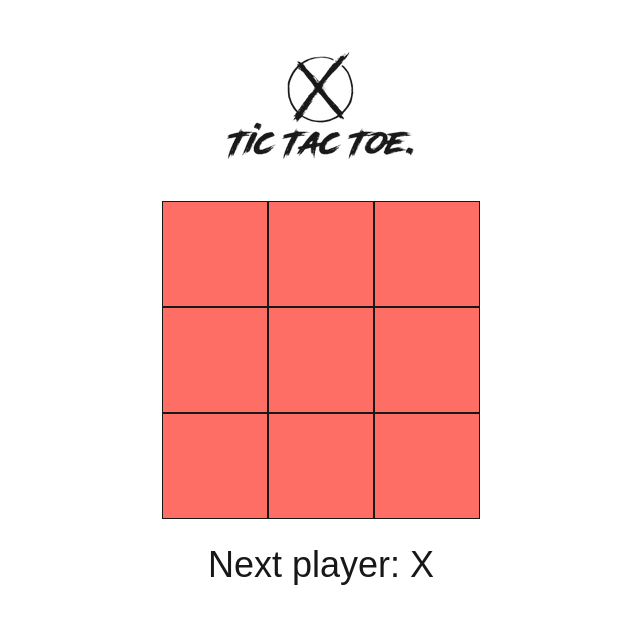
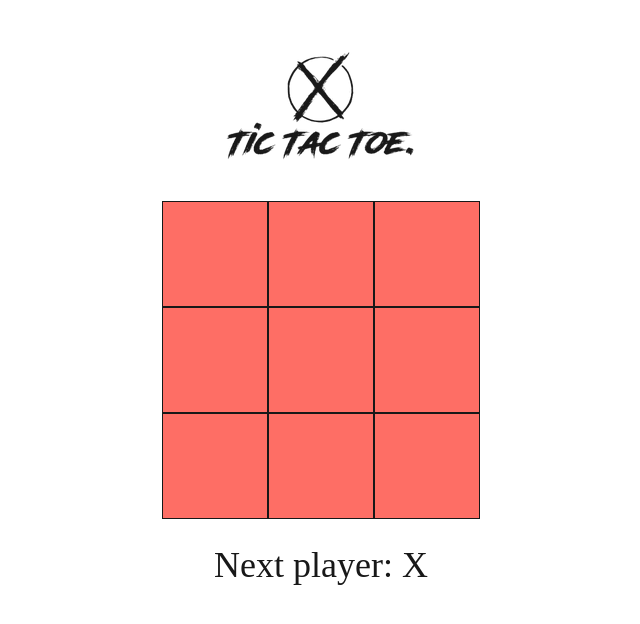
Before and after one commit to chen-alon/tic-tac-toe, a React (Create React App) app: page / in a window 1280 px wide. Shown: the top 624 px of the page, without its empty margins (319-959 px from the left). Built offline with nearby package versions, Linux system fonts and the light colour scheme.

Commit message:
Changed font style

```diff
--- a/src/TicTacToe.css
+++ b/src/TicTacToe.css
@@ -1,7 +1,7 @@
 .App {
   text-align: center;
   opacity: 0.9;
-  font-family: "Californian FB", Futura, sans-serif;
+  font-family: "Californian FB", "Rockwell", "sans-serif";
   padding-bottom: 20px;
   height: 100%;
 }
@@ -13,7 +13,7 @@
 }
 
 .square {
-  font-family: "Californian FB", Futura, sans-serif;
+  font-family: "Californian FB", "Rockwell", "sans-serif";
   border: 1px solid #000;
   float: left;
   color: #fff;
```
